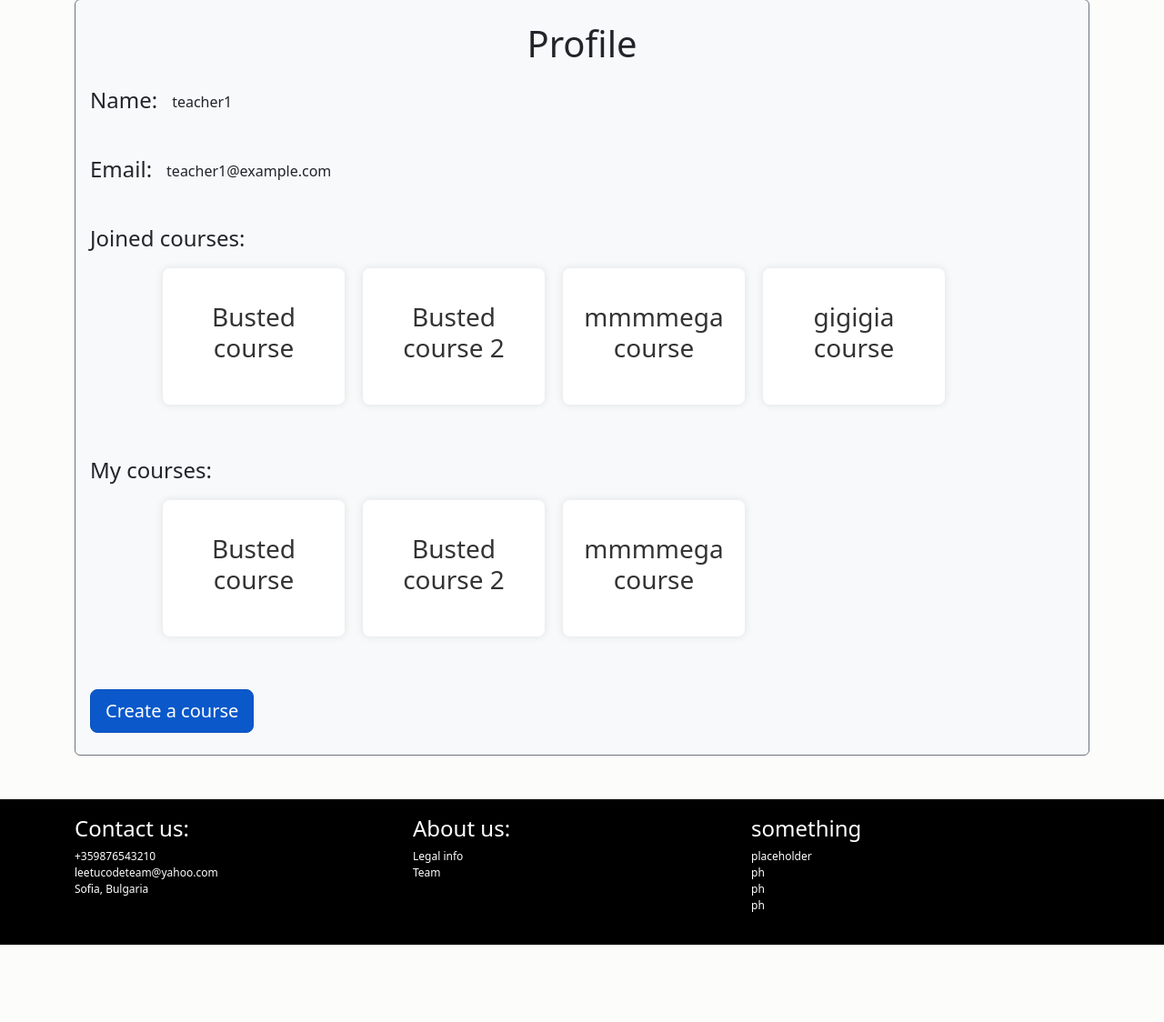
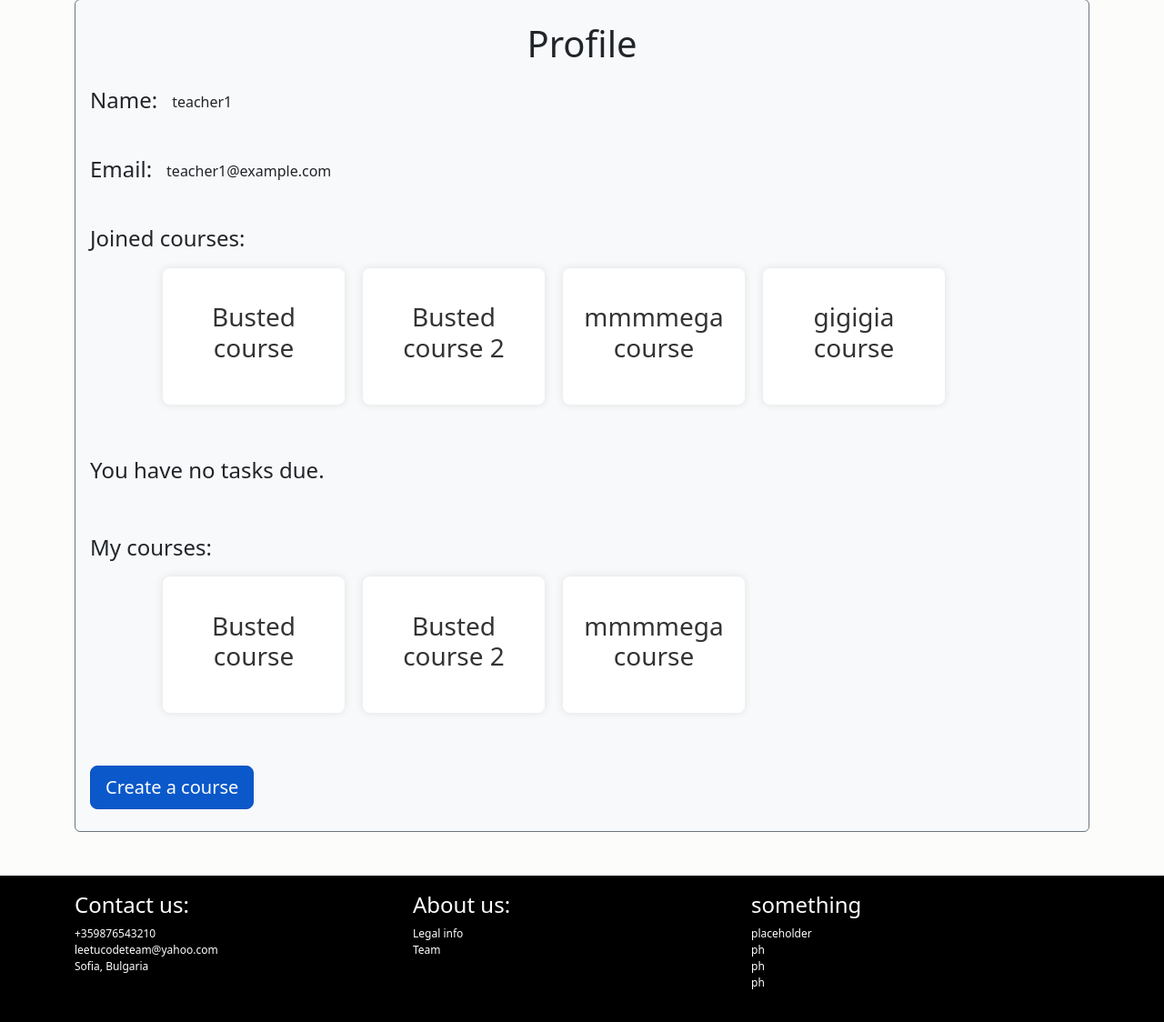
Before and after one commit to Hriis1/LeeTUcode, a PHP site: page /profile.php in a window 1280 px wide. Shown: the part 129-1253 px from the top of the page at 91% size. Before the commit the page ends 1168 px from the top, so only its background shows below. Run offline with PHP 8.4, Linux system fonts and the light colour scheme; the visitor is signed in with stand-in values (Sample User, id 1); data comes from the database, SQL or seed files in the repository; some libraries are stand-ins or nearby versions.

Commit message:
added unsolved tasks on profile page, displayed joined on courses page&message fix

```diff
--- a/allSubmitions.php
+++ b/allSubmitions.php
@@ -33,7 +33,7 @@
                         <?php
                         if (count($submitions) == 0) { ?>
                             <div class="mb-3">
-                                You haven't submitted any solutions yet!
+                                No solutions have been submitted yet!
                             </div>
                             <a class="btn btn-primary" href="task.php?id=<?php echo $_GET["task_id"]?>">
                                 Back to task
--- a/profile.php
+++ b/profile.php
@@ -5,6 +5,17 @@
     include_once "components/header.php";
     $joinedCourses = $dbHandler->getCoursesJoinedByUser($user->getID());
     $createdCourses = $dbHandler->getCoursesByCreatorId($user->getID());
+    //tasks the user has yet to solve
+    $dueTasks=[];
+    foreach ($joinedCourses as $course)
+    {
+        $tasks=$dbHandler->getCourseTasksByCourseId($course["id"]);
+        foreach ($tasks as $task)
+        {
+            //checks if the user has solved the task he hasn't created
+            if (!in_array($task["course_id"], array_column($createdCourses, "id"))&&!$user->hasSolvedTask($dbHandler, $task["id"])) array_push($dueTasks, $task);
+        }
+    }
     ?>
     <style>
         .course-container {
@@ -80,7 +91,30 @@
                         <?php } ?>
                     </div>
                 </div>
+                <!-- displays unsolved tasks -->
+                <div class="row mt-3 mb-5">
+                    <div class="col-lg-12">
+                        <?php if ($dueTasks) { ?>
+                            <h4>Tasks Due:</h4>
+                            <div class="course-container d-flex text-center" id="coursesContainer">
+                                <?php foreach ($dueTasks as $task) { ?>
+                                    <a href="task.php?id=<?php echo $task["id"]; ?>" class="no-link-style">
+                                        <div class="course-card d-flex align-items-center">
+                                            <h3>
+                                                <?php echo $task["name"]; ?>
+                                            </h3>
+                                        </div>
+                                    </a>
+                                <?php } ?>
+                            </div>
+                        <?php } else { ?>
+                            <div class="d-flex">
+                                <h4>You have no tasks due.</h4>
+                            </div>
 
+                        <?php } ?>
+                    </div>
+                </div>
                 <?php if ($user->getAccountType() == "teacher") { ?>
                     <div class="row mt-3 mb-5">
                         <div class="col-12">
```
Also changed, not shown: courses.php (+16 -0 lines).
